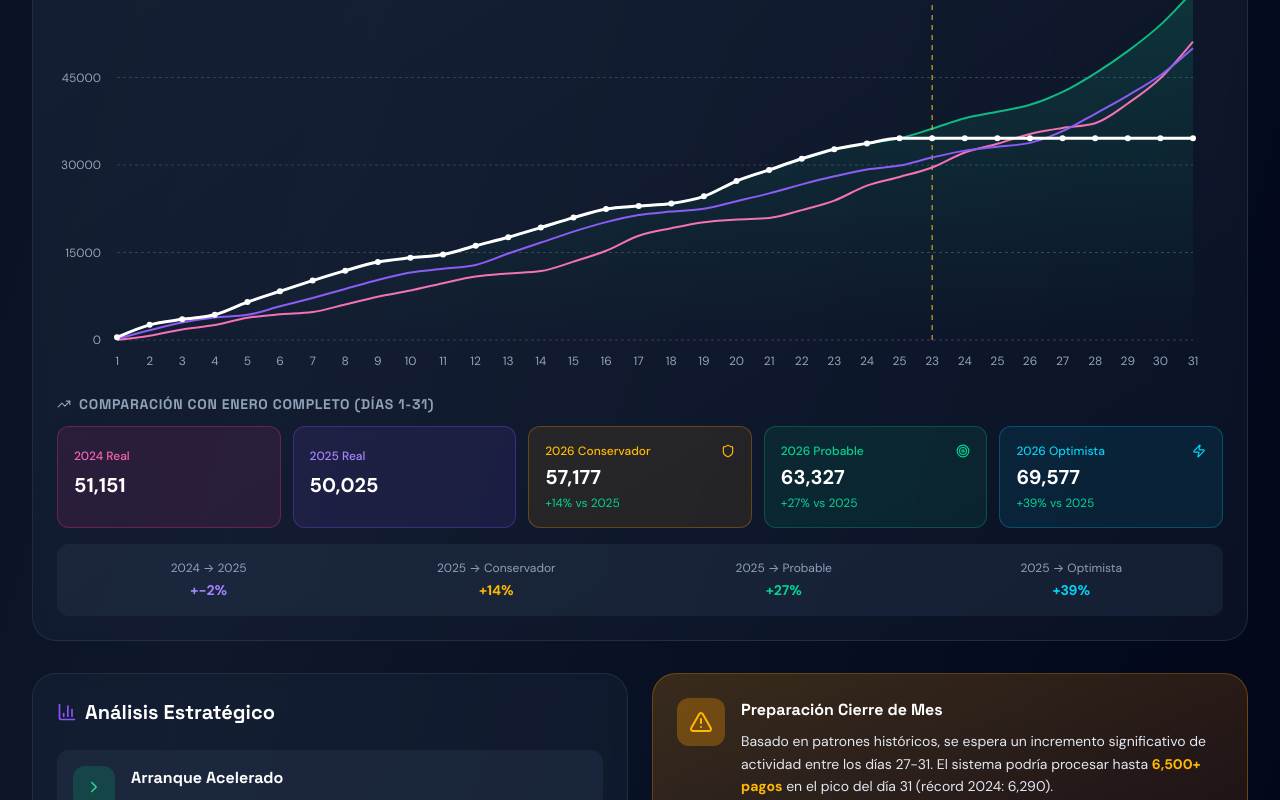
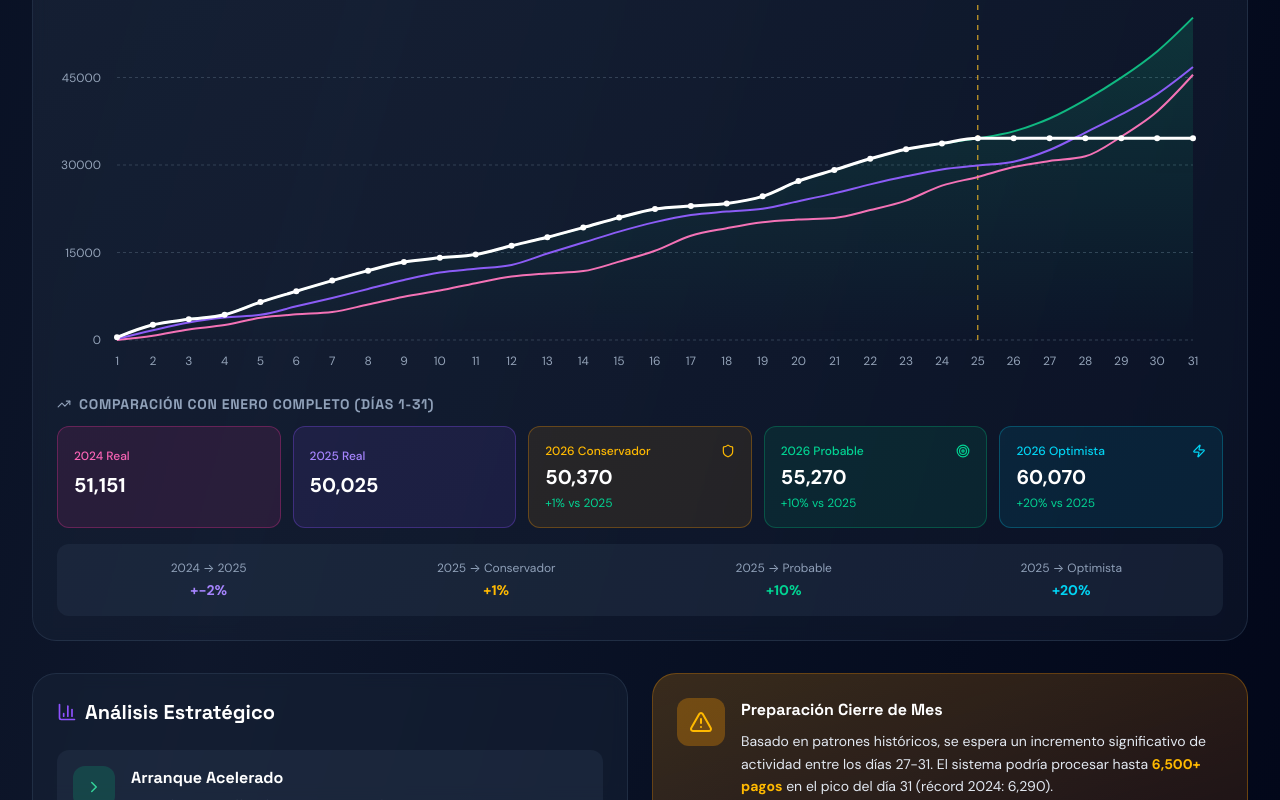
Before and after one commit to fdovzqz/pdp-ged-dashboard, a React (Vite) app: page / in a window 1280 px wide. Shown: the part 3151-3951 px from the top of the page. Built offline with nearby package versions, Linux system fonts and the light colour scheme.

Commit message:
Update: Refine forecast projections and calculation logic in historicalData.ts
- Adjusted comments to clarify that projections now only cover days 26-31 based on 2026 data.
- Updated the calculation logic to sum forecast totals starting from day 26, ensuring accurate data representation.

```diff
--- a/src/data/historicalData.ts
+++ b/src/data/historicalData.ts
@@ -171,13 +171,10 @@ export const generateForecast = (): ForecastData[] => {
   });
 
   // Proyecciones para días 26-31 (basadas en datos reales de 2024 y 2025)
-  // Nota: Días 23-25 ahora tienen datos reales de 2026
-  // 2024: 23=1629, 24=2568, 25=1483, 26=1697, 27=1028, 28=815, 29=3373, 30=4318, 31=6290
-  // 2025: 23=1387, 24=1181, 25=654, 26=671, 27=2003, 28=2991, 29=3116, 30=3486, 31=4639
+  // Nota: Días 23-25 ahora tienen datos reales de 2026, por lo que solo proyectamos días 26-31
+  // 2024: 26=1697, 27=1028, 28=815, 29=3373, 30=4318, 31=6290
+  // 2025: 26=671, 27=2003, 28=2991, 29=3116, 30=3486, 31=4639
   const baseProjections = [
-    { day: 23, conservador: 1400, probable: 1650, optimista: 1900 },
-    { day: 24, conservador: 1200, probable: 1800, optimista: 2600 },
-    { day: 25, conservador: 700, probable: 1100, optimista: 1500 },
     { day: 26, conservador: 700, probable: 1200, optimista: 1700 },
     { day: 27, conservador: 1500, probable: 2200, optimista: 2800 },
     { day: 28, conservador: 2000, probable: 3200, optimista: 4000 },
@@ -202,16 +199,17 @@ export const generateForecast = (): ForecastData[] => {
 
 // Calcular totales de proyección
 export const calculateForecastTotals = (forecastData: ForecastData[]) => {
+  // Solo sumar proyecciones desde el día 26 en adelante (índice 25)
   return {
     conservador:
       totals['2026'] +
-      forecastData.slice(22).reduce((sum, d) => sum + d.conservador, 0),
+      forecastData.slice(25).reduce((sum, d) => sum + d.conservador, 0),
     probable:
       totals['2026'] +
-      forecastData.slice(22).reduce((sum, d) => sum + d.probable, 0),
+      forecastData.slice(25).reduce((sum, d) => sum + d.probable, 0),
     optimista:
       totals['2026'] +
-      forecastData.slice(22).reduce((sum, d) => sum + d.optimista, 0),
+      forecastData.slice(25).reduce((sum, d) => sum + d.optimista, 0),
   };
 };
 
```
